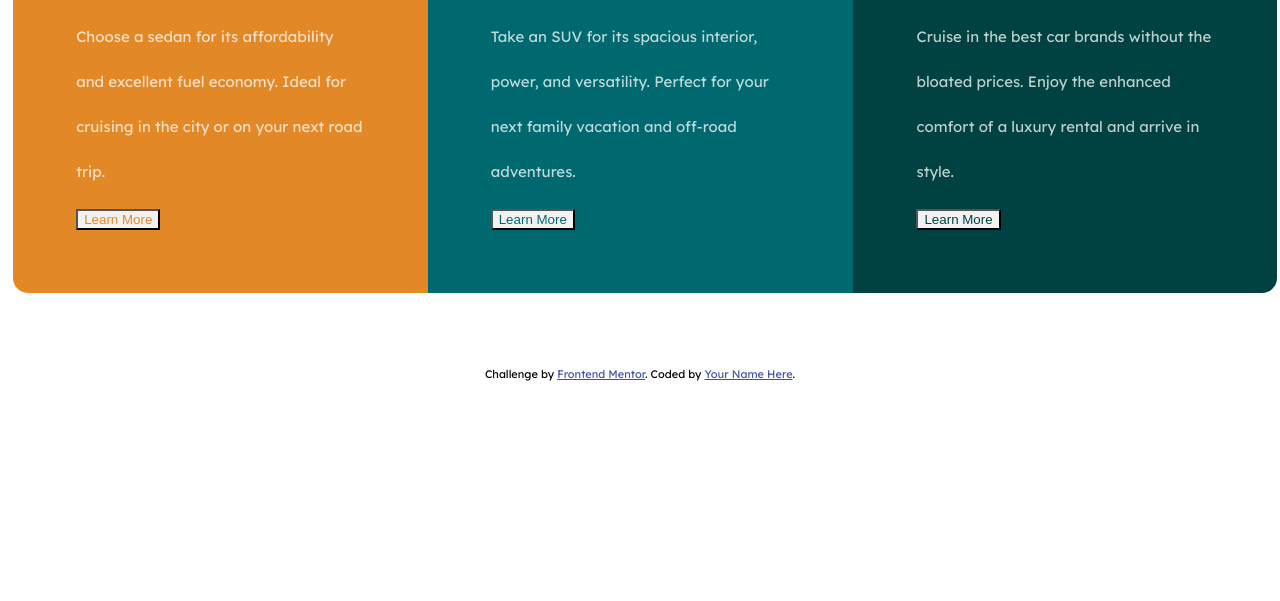
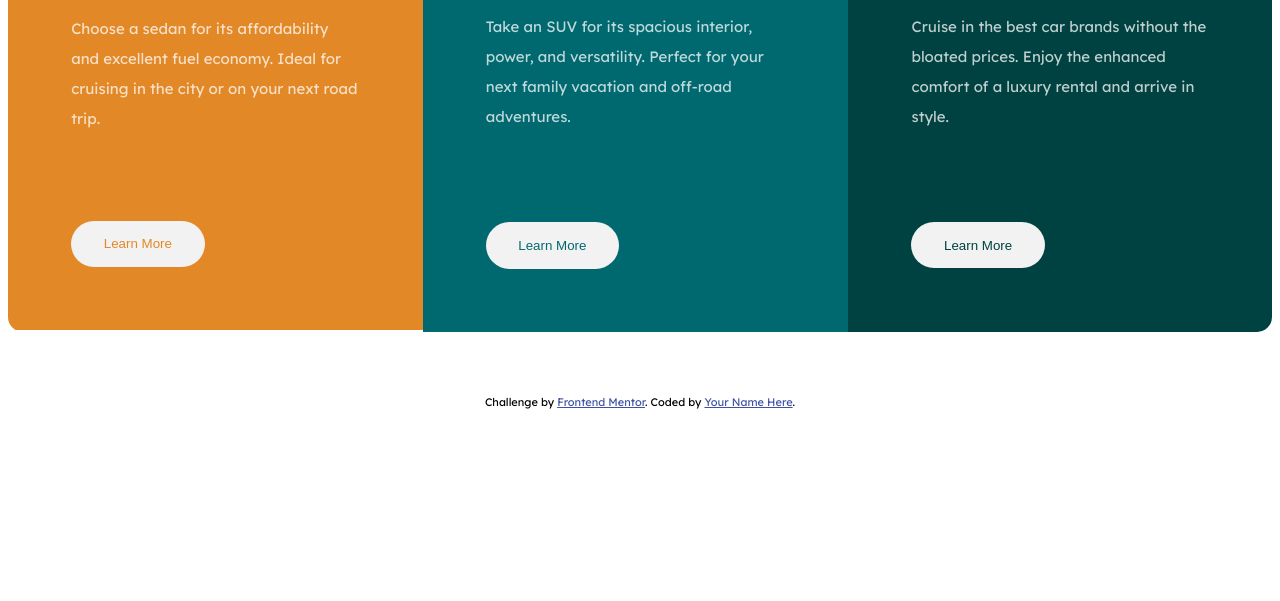
Before and after one commit to Laurel-Jasper/3-Column-Card-Component, a plain HTML site: page index.html in a window 1280 px wide. Shown: the part 199-800 px from the top of the page. Drawn offline with Linux system fonts and the light colour scheme.

Commit message:
Add button styling

```diff
--- a/css/index.css
+++ b/css/index.css
@@ -22,7 +22,7 @@ p {
   border-radius: 15px;
   display: flex;
   overflow: hidden;
-  margin: 10px 50px 10px 5px;
+  /* margin: 10px 50px 10px 5px; */
   width: 100%;
   height: 100%;
 }
@@ -31,7 +31,7 @@ p {
     margin-bottom: 1em;
 }
 .description-container p {
-    line-height: 3em;
+    line-height: 2em;
 }
 /* Wrappers */
 .sedan-wrapper {
@@ -49,6 +49,13 @@ p {
 /* Button */
 .learn-more-button {
   background-color: hsl(0, 0%, 95%);
+  border-radius: 5em;
+  border: none;
+  cursor: pointer;
+  height: 3.5em;
+  margin-top: 25%;
+  transition: 0.5s;
+  width: 10em;
 }
 .sedan-button {
     color: hsl(31, 77%, 52%);
@@ -56,6 +63,7 @@ p {
 .sedan-button:hover {
     background-color: hsl(31, 77%, 52%);
     color: hsl(0, 0%, 95%);
+    border: 0.1em solid hsl(0, 0%, 95%);
 }
 .suv-button {
     color: hsl(184, 100%, 22%);
@@ -63,6 +71,7 @@ p {
 .suv-button:hover {
     background-color: hsl(184, 100%, 22%);
     color: hsl(0, 0%, 95%);
+    border: 0.1em solid hsl(0, 0%, 95%);
 }
 .luxury-button {
     color: hsl(179, 100%, 13%);
@@ -70,6 +79,7 @@ p {
 .luxury-button:hover {
     background-color: hsl(179, 100%, 13%);
     color: hsl(0, 0%, 95%);
+    border: 0.1em solid hsl(0, 0%, 95%);
 }
 
 /* Attribution */
```
Also changed, not shown: 1 other file.
